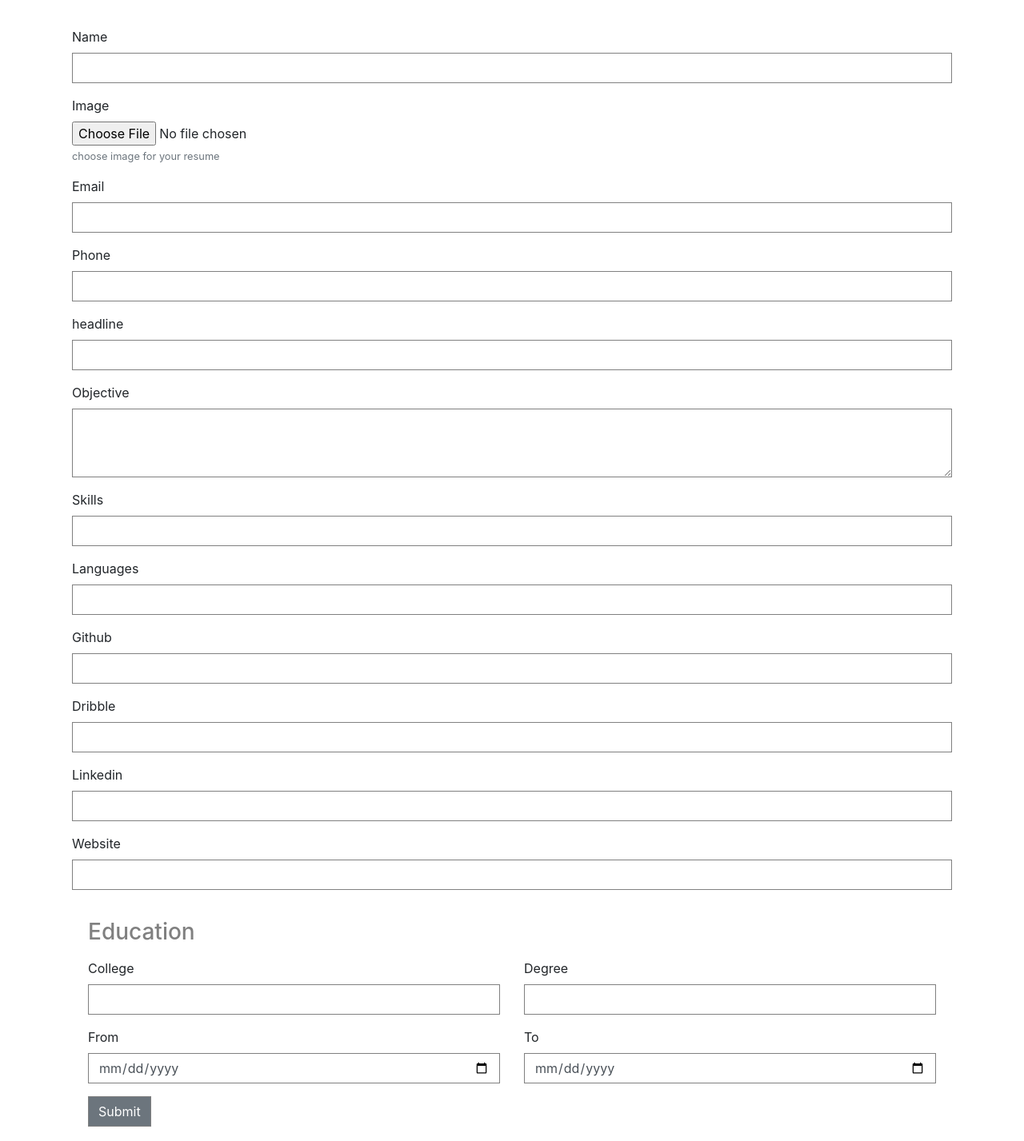
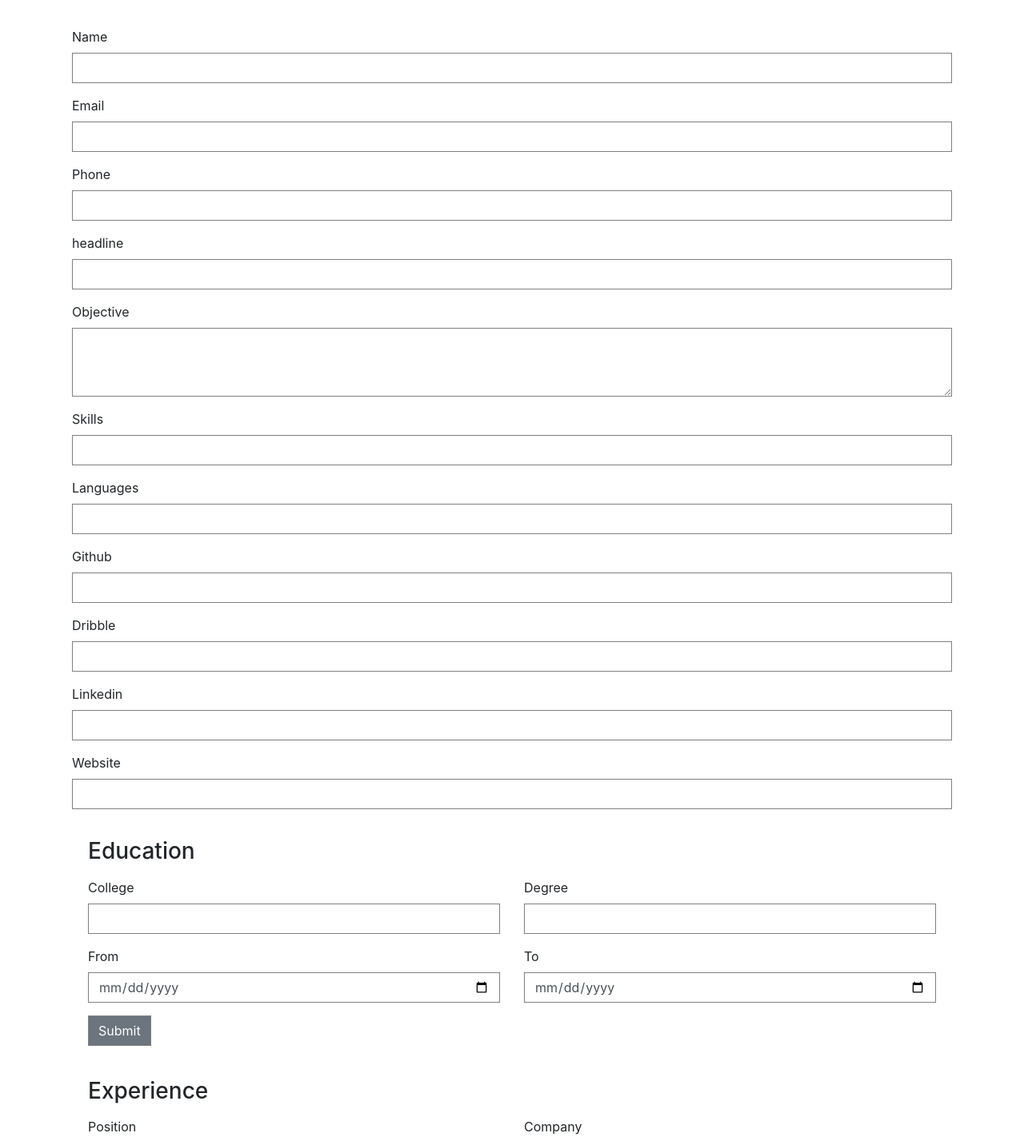
Before and after one commit to yashrajb/Drail-Resume-Builder, a React (Create React App) app: page / in a window 1280 px wide. Shown: the part 260-1687 px from the top of the page at 80% size. Built offline with nearby package versions, Linux system fonts and the light colour scheme.

Commit message:
deleted image n changed resume style

```diff
--- a/src/actions/actions.js
+++ b/src/actions/actions.js
@@ -2,13 +2,6 @@ export const addName = name => {
   return {
     type: "ADD_NAME",
     payload:name
-  };
-};
-
-export const addImage = image => {
-  return {
-    type: "ADD_IMAGE",
-    payload:image
   };
 };
 
--- a/src/components/Form.js
+++ b/src/components/Form.js
@@ -1,11 +1,10 @@
 import React from "react";
-import { FormGroup, Label, Input, Container, FormText } from "reactstrap";
+import { FormGroup, Label, Input, Container} from "reactstrap";
 import EducationFom from "./EducationForm";
 import ExpForm from "./ExperienceForm";
 import Colors from "./Color";
 import {
   addName,
-  addImage,
   addHeadline,
   addDribble,
   addEmail,
@@ -33,7 +32,6 @@ class ResumeForm extends React.Component {
     this.onChangeDribble = this.onChangeDribble.bind(this);
     this.onChangeLinkedin = this.onChangeLinkedin.bind(this);
     this.onChangeWebsite = this.onChangeWebsite.bind(this);
-    this.onChangeImage = this.onChangeImage.bind(this);
     this.onChangePhone = this.onChangePhone.bind(this);
   }
 
@@ -92,15 +90,6 @@ class ResumeForm extends React.Component {
     this.props.editWebsite(website);
   }
 
-  onChangeImage(image){
-    if(image.target.files.length){
-      this.props.editImage(URL.createObjectURL(image.target.files[0]));
-    }else{
-      this.props.editImage(null);
-    }
-
-  }
-
   render() {
     return (
       <div className="form">
@@ -109,18 +98,6 @@ class ResumeForm extends React.Component {
           <FormGroup>
             <Label for="name">Name</Label>
             <Input type="text" name="name" id="name" value={this.props.name} onChange={this.onChangeName}/>
-          </FormGroup>
-          <FormGroup>
-            <Label for="image">Image</Label>
-            <Input
-              type="file"
-              name="image"
-              id="image"
-              accept="image/x-png,image/gif,image/jpeg"
-              onChange={this.onChangeImage}
-            />
-            <FormText color="muted">choose image for your resume</FormText>
-            {this.props.image?<img src={this.props.image} alt="author" className="img-responsive builder-image"/>:""}
           </FormGroup>
           <FormGroup>
             <Label for="email">Email</Label>
@@ -192,7 +169,6 @@ export default connect(
       editName: text => dispatch(addName(text)),
       editEmail:email => dispatch(addEmail(email)),
       editPhone:phone => dispatch(addPhone(phone)),
-      editImage: image => dispatch(addImage(image)),
       editHeadline:headline => dispatch(addHeadline(headline)),
       editObjective:objective => dispatch(addObjective(objective)),
       editSkills:skill => dispatch(addSkills(skill)),
--- a/src/components/Resume.js
+++ b/src/components/Resume.js
@@ -7,9 +7,9 @@ import Pdf from "react-to-pdf";
 
 const ref = React.createRef();
 const options = {
-  orientation: "landscape",
-  unit: "in",
-  format: [1000, 300]
+  orientation: "potrait",
+  unit: "px",
+  format: [1000,900]
 };
 
 class Resume extends React.Component {
@@ -23,7 +23,7 @@ class Resume extends React.Component {
     const style = {
       resume:{
         boxShadow: "2px 2px 7px 3px grey",
-        padding:"15px",
+        padding:"30px",
         margin:"auto",
         wordBreak: "break-all"
         },
@@ -48,12 +48,13 @@ class Resume extends React.Component {
         <div
           className="resume"
           ref={ref}
-          style={style.resumeBackground}
+          style={{...style.resumeBackground,...style.resume}}
         >
           <header>
                 <h3>{this.props.name.toUpperCase()}</h3>
                 <h5>{this.props.headline}</h5>
           </header>
+          <hr/>
           <section>
             {this.props.objective ?<h3 >Objective</h3> : null}
             <p>{this.props.objective}</p>
--- a/src/reducers/reducers.js
+++ b/src/reducers/reducers.js
@@ -1,7 +1,6 @@
 let initialState = {
-  color:"white",
+  color: "white",
   name: "",
-  image: null,
   email: "",
   phone: "",
   headline: "",
@@ -19,15 +18,9 @@ let initialState = {
 function Resume(state = initialState, action) {
   switch (action.type) {
     case "ADD_COLOR":
-    return {
-      ...state,
-      color:action.payload
-    }
-    case "ADD_IMAGE":
-      console.log(action.payload);
       return {
         ...state,
-        image: action.payload
+        color: action.payload
       };
     case "ADD_HEADLINE":
       return {
@@ -78,10 +71,10 @@ function Resume(state = initialState, action) {
         name: action.payload
       };
     case "ADD_LINKEDIN":
-    return {
-      ...state,
-      linkedin:action.payload
-    }
+      return {
+        ...state,
+        linkedin: action.payload
+      };
     case "CHANGE_EXP":
       let changedExp = state.exp;
       changedExp[action.payload.index][action.payload.property] =
@@ -102,7 +95,7 @@ function Resume(state = initialState, action) {
     case "ADD_SKILL":
       return {
         ...state,
-        skills:action.payload
+        skills: action.payload
       };
     case "ADD_OBJECTIVE":
       return {
--- a/src/styles/colors.css
+++ b/src/styles/colors.css
@@ -27,8 +27,3 @@ background:#ffb74d;
 .grey {
 background:#9e9e9e
 }
-
-h3 {
-margin-top:20px;
-color:grey;
-}
```
